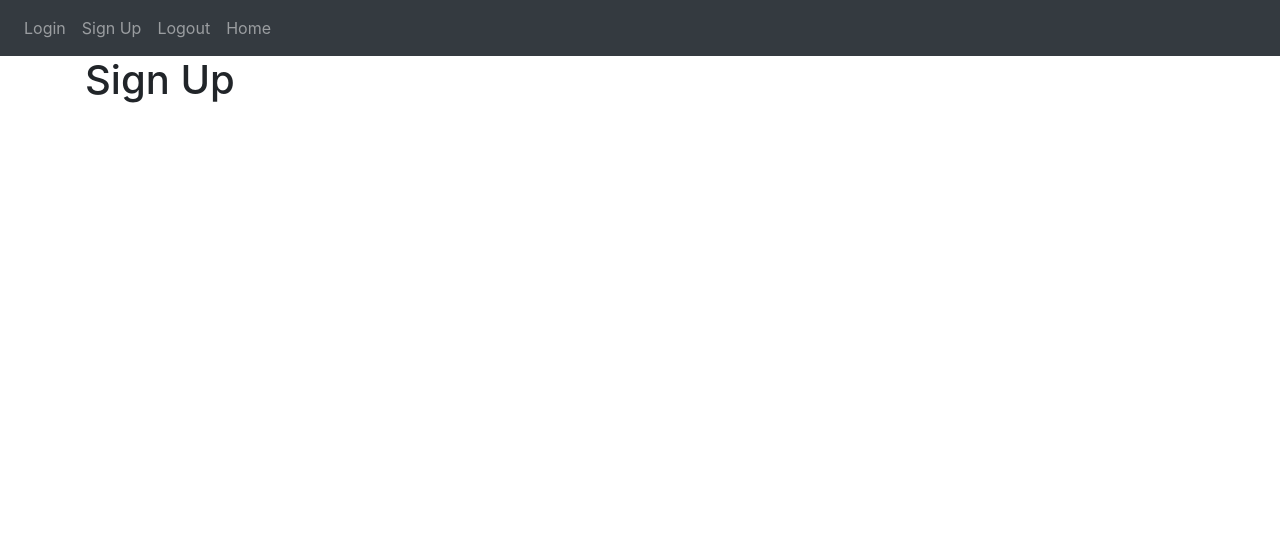
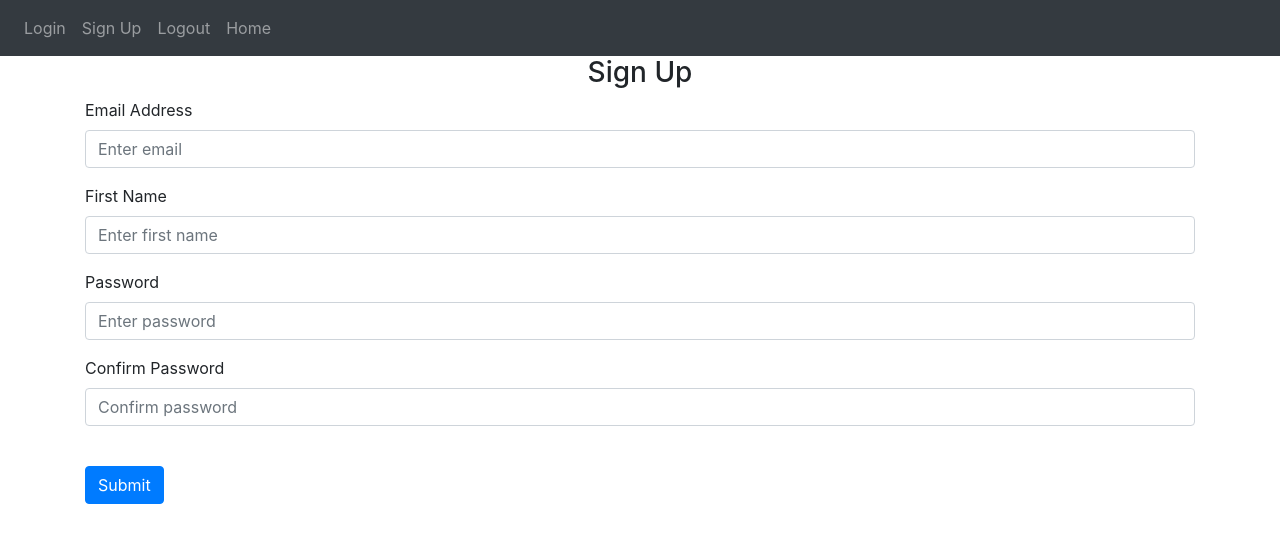
Before and after one commit to saurabhsinghnz/flask-notes-app, a Flask app: page /sign-up in a window 1280 px wide. Shown: the top 543 px of the page. Run offline with Flask 3, Linux system fonts and the light colour scheme; some libraries are stand-ins or nearby versions.

Commit message:
Update login and sign-up pages

```diff
--- a/website/templates/sign_up.html
+++ b/website/templates/sign_up.html
@@ -1,5 +1,25 @@
 {% extends "base.html" %} {% block title %}Sign Up{% endblock %}
 
 {% block content %}
-<h1>Sign Up</h1>
+<form method="post">
+    <h3 align="center">Sign Up</h3>
+    <div class="form-group">
+        <label for="email">Email Address</label>
+        <input type="email" class="form-control" id="email" name="email" placeholder="Enter email">
+    </div>
+    <div class="form-group">
+        <label for="firstName">First Name</label>
+        <input type="text" class="form-control" id="firstName" name="firstName" placeholder="Enter first name">
+    </div>
+    <div class="form-group">
+        <label for="password1">Password</label>
+        <input type="password" class="form-control" id="password1" name="password1" placeholder="Enter password">
+    </div>
+    <div class="form-group">
+        <label for="password2">Confirm Password</label>
+        <input type="password" class="form-control" id="password2" name="password2" placeholder="Confirm password">
+    </div>
+    <br />
+    <button type="submit" class="btn btn-primary">Submit</button>
+</form>
 {% endblock %}
```
Also changed, not shown: website/templates/login.html (+13 -1 lines).
